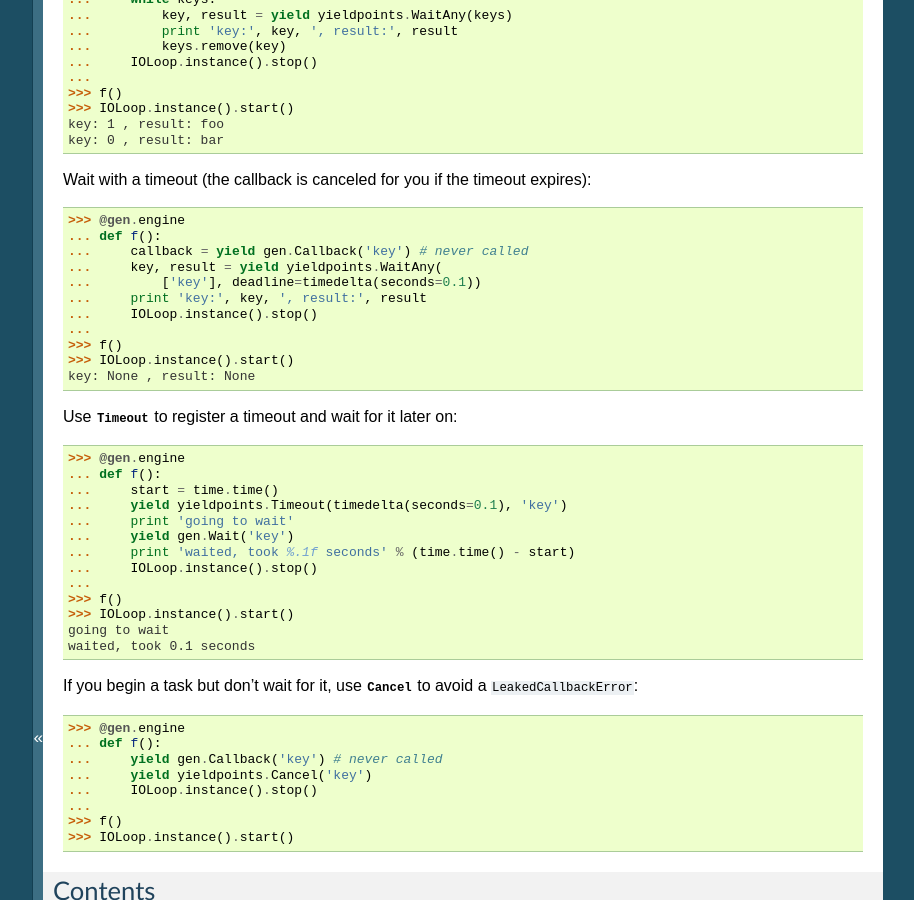
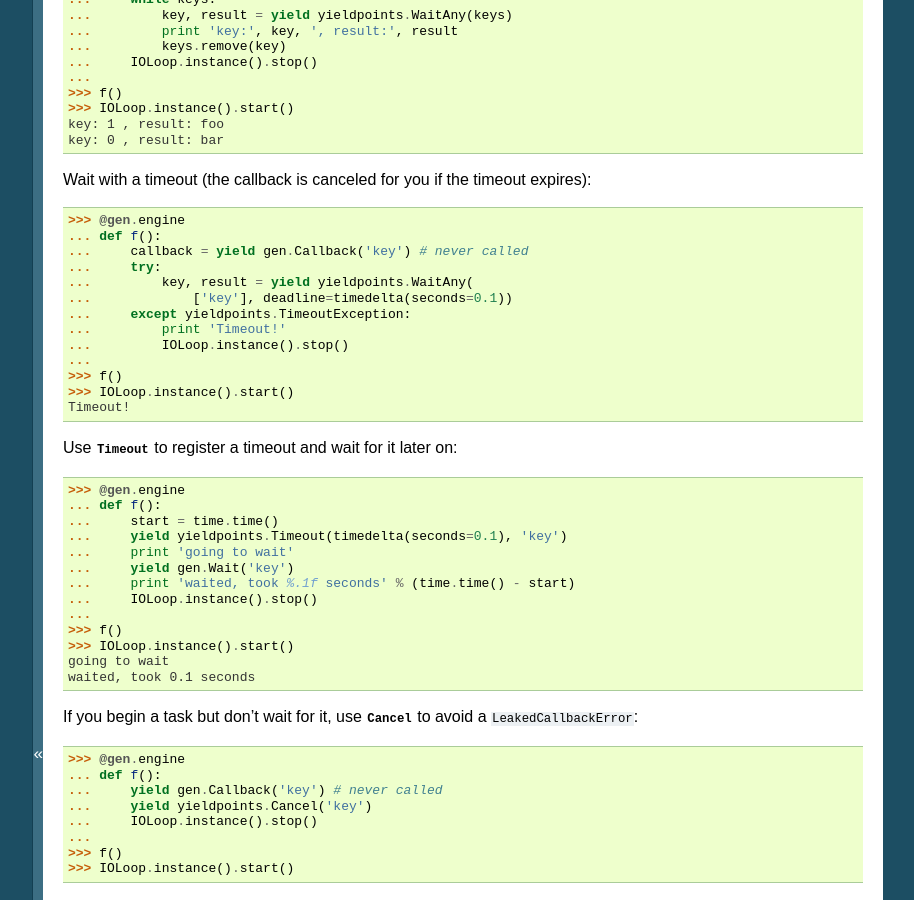
Before and after one commit to ajdavis/yieldpoints, a Sphinx documentation site: the page built from doc/index.rst, in a window 1280 px wide and 900 px high, scrolled down 622 px. Shown: the whole window, without its empty margins (187-1101 px from the left). Built offline with Sphinx 7.4.7, drawn with Linux system fonts in a browser that asks for light colours; the version number is read from the project's files by our own code.

Commit message:
yield WaitAny(...) raises TimeoutException if expired, rather than returning None, None

```diff
--- a/doc/index.rst
+++ b/doc/index.rst
@@ -49,14 +49,16 @@ Wait with a timeout (the callback is canceled for you if the timeout expires):
     >>> @gen.engine
     ... def f():
     ...     callback = yield gen.Callback('key') # never called
-    ...     key, result = yield yieldpoints.WaitAny(
-    ...         ['key'], deadline=timedelta(seconds=0.1))
-    ...     print 'key:', key, ', result:', result
-    ...     IOLoop.instance().stop()
+    ...     try:
+    ...         key, result = yield yieldpoints.WaitAny(
+    ...             ['key'], deadline=timedelta(seconds=0.1))
+    ...     except yieldpoints.TimeoutException:
+    ...         print 'Timeout!'
+    ...         IOLoop.instance().stop()
     ...
     >>> f()
     >>> IOLoop.instance().start()
-    key: None , result: None
+    Timeout!
 
 Use :class:`~yieldpoints.Timeout` to register a timeout and wait for it later
 on:
--- a/yieldpoints/__init__.py
+++ b/yieldpoints/__init__.py
@@ -19,6 +19,10 @@ def cancel(runner, key):
         runner.pending_callbacks.remove(key)
     except KeyError:
         raise UnknownKeyError("key %r is not pending" % key)
+
+
+class TimeoutException(Exception):
+    pass
 
 
 class WaitAny(gen.YieldPoint):
@@ -45,7 +49,7 @@ class WaitAny(gen.YieldPoint):
 
     def get_result(self):
         if self.expired:
-            return None, None
+            raise TimeoutException()
 
         for key in self.keys:
             if self.runner.is_ready(key):
```
Also changed, not shown: 1 other file.
